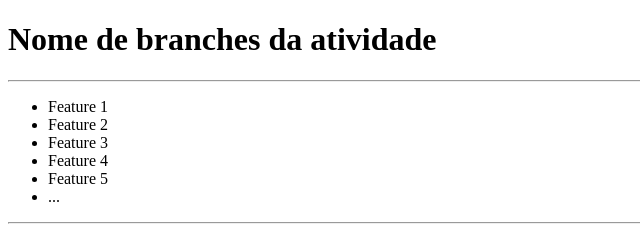
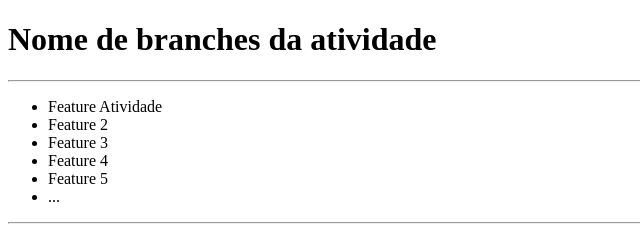
Before and after one commit to SteinMarcelo/aula0610, a plain HTML site: page index.html in a window 1280 px wide. Shown: the full height of the page, 0-640 px from the left. Drawn offline with Linux system fonts and the light colour scheme.

Commit message:
Segunda branch

```diff
--- a/index.html
+++ b/index.html
@@ -8,7 +8,7 @@
     <h1>Nome de branches da atividade</h1>
     <hr />
     <ul>
-        <li>Feature 1</li>
+        <li>Feature Atividade</li>
         <li>Feature 2</li>
         <li>Feature 3</li>
 		<li>Feature 4</li>
```
